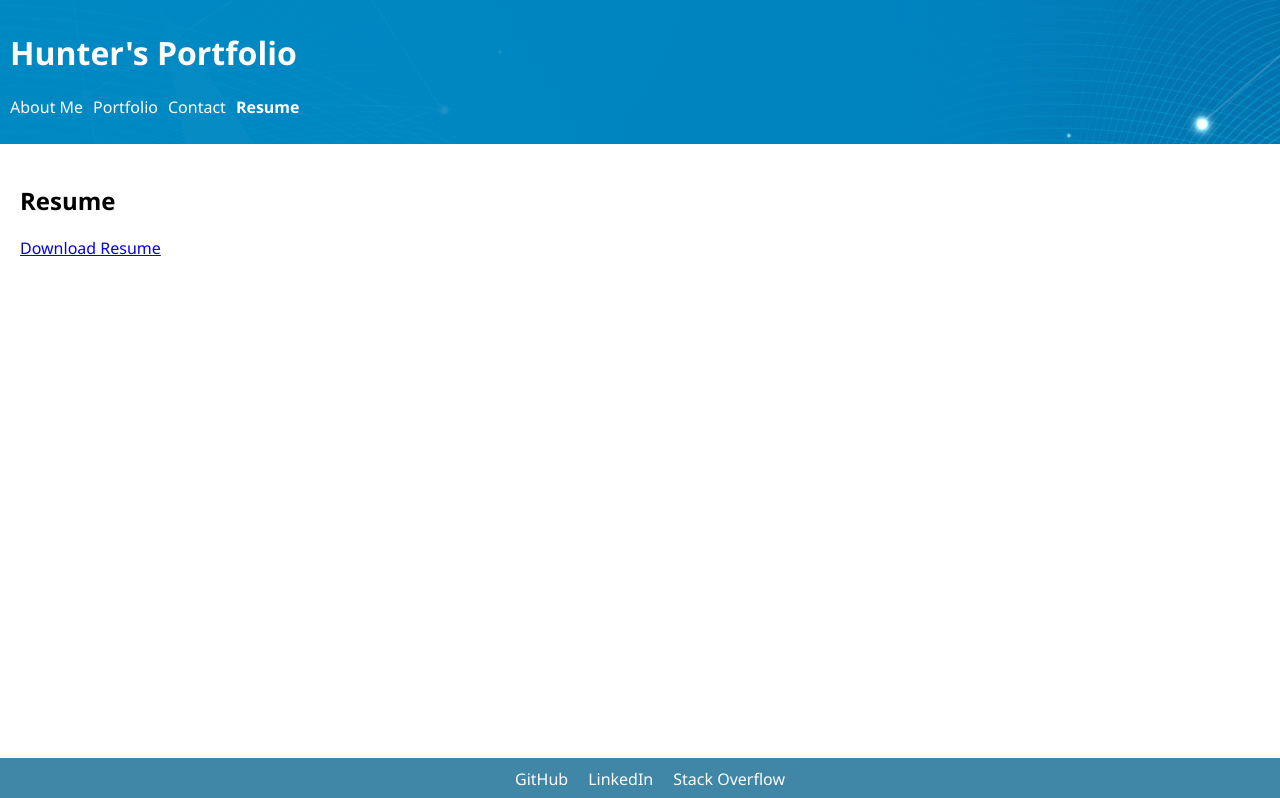
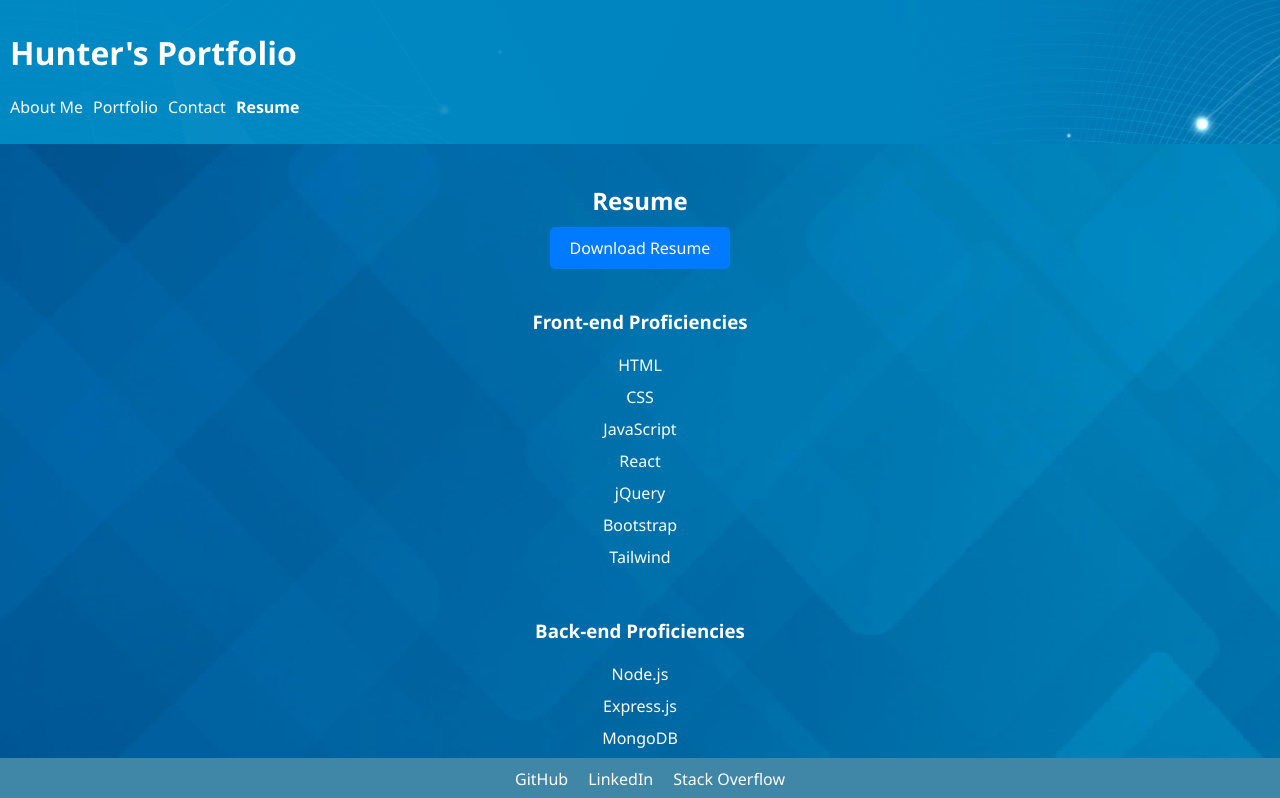
Before and after one commit to RRHunterH/React-Portfolio, a React (Create React App) app in the folder my-portfolio/: page /resume in a window 1280 px wide. Shown: the top 798 px of the page. Built offline with nearby package versions, Linux system fonts and the light colour scheme; the HTML template or start-up script is replaced by a standard one.

Commit message:
finished resume with all proficiencies

```diff
--- a/my-portfolio/src/components/Portfolio.css
+++ b/my-portfolio/src/components/Portfolio.css
@@ -194,3 +194,7 @@ body {
 .github-repo-button:hover {
   background-color: #0056b3; /* Background color on hover */
 }
+.portfolio-container {
+    position: relative;
+    z-index: 1;
+  }
--- /dev/null
+++ b/my-portfolio/src/components/Resume.css
@@ -0,0 +1,49 @@
+.resume-container {
+    position: relative;
+    text-align: center;
+    color: white;
+  }
+
+  .resume-background {
+    position: absolute;
+    top: 0;
+    left: 0;
+    width: 100%;
+    height: 110%;
+    background-image: url('/public/Resume.jpg');
+    background-size: cover;
+    z-index: -1;
+  }
+
+  .resume-download {
+    margin-top: 20px; /* Adjust margin as needed */
+  }
+
+  .resume-download a {
+    color: white;
+    text-decoration: none;
+    background-color: #007bff;
+    padding: 10px 20px;
+    border-radius: 5px;
+  }
+
+  .resume-download a:hover {
+    background-color: #0056b3;
+  }
+
+  .proficiencies {
+    margin-top: 50px; /* Adjust margin as needed */
+  }
+
+  .proficiencies h3 {
+    margin-bottom: 20px;
+  }
+
+  .proficiencies ul {
+    list-style-type: none;
+    padding: 0;
+  }
+
+  .proficiencies ul li {
+    margin-bottom: 10px;
+  }
--- a/my-portfolio/src/components/Resume.js
+++ b/my-portfolio/src/components/Resume.js
@@ -1,11 +1,36 @@
 import React from 'react';
+import './Resume.css';
 
 const Resume = () => {
   return (
     <section className="resume-container">
+      <div className="resume-background"></div>
       <h2>Resume</h2>
       <div className="resume-download">
         <a href={process.env.PUBLIC_URL + '/Resume.txt'} download>Download Resume</a>
+      </div>
+      <div className="proficiencies">
+        <h3>Front-end Proficiencies</h3>
+        <ul>
+          <li>HTML</li>
+          <li>CSS</li>
+          <li>JavaScript</li>
+          <li>React</li>
+          <li>jQuery</li>
+          <li>Bootstrap</li>
+          <li>Tailwind</li>
+        </ul>
+      </div>
+      <div className="proficiencies">
+        <h3>Back-end Proficiencies</h3>
+        <ul>
+          <li>Node.js</li>
+          <li>Express.js</li>
+          <li>MongoDB</li>
+          <li>SQL</li>
+          <li>Sequeliz</li>
+          <li>Regex</li>
+        </ul>
       </div>
     </section>
   );
```
Also changed, not shown: my-portfolio/public/Resume.jpg (added).
